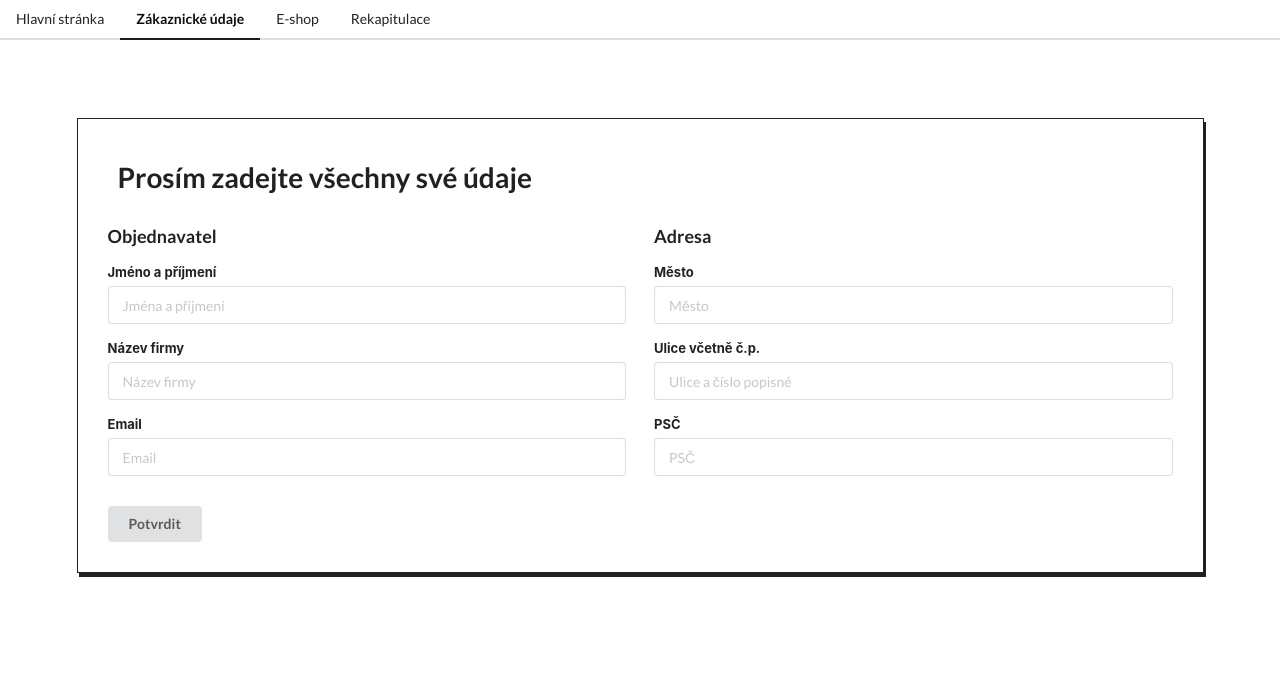
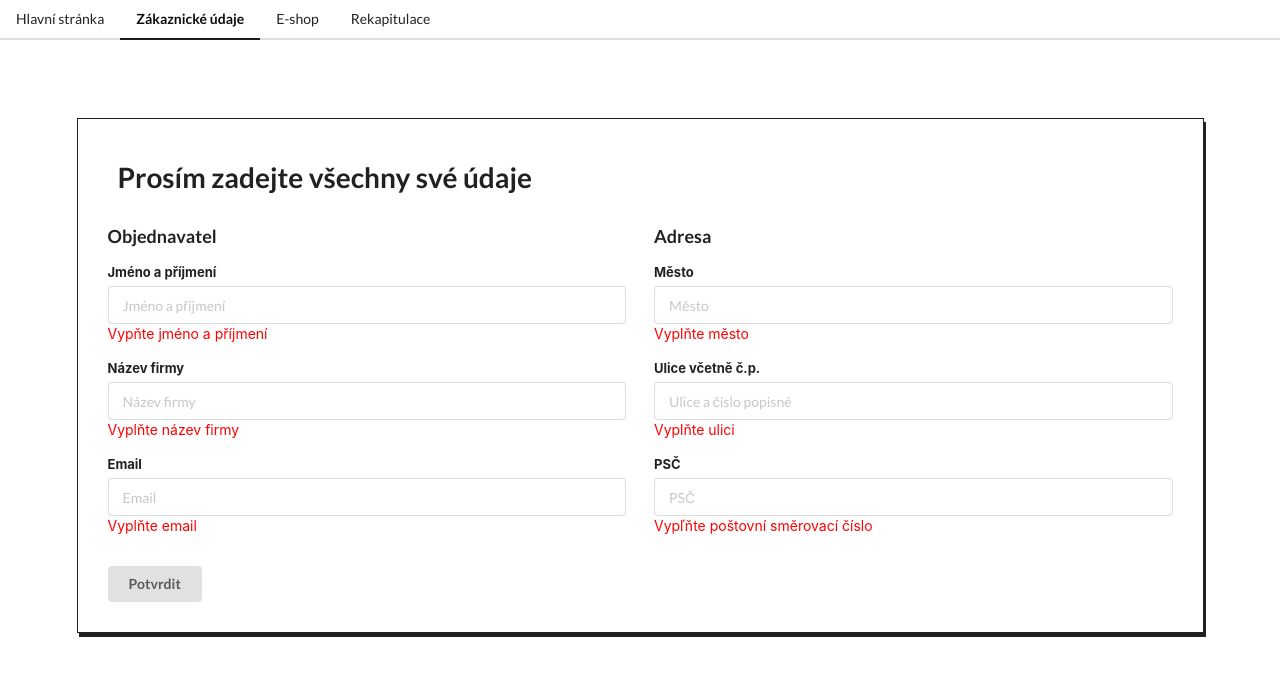
Before and after one commit to JakubPelz/Fapi, a React (Create React App) app in the folder frontend/: page /customer in a window 1280 px wide. Shown: the top 676 px of the page. Built offline with nearby package versions, Linux system fonts and the light colour scheme.

Commit message:
Validation 10%

```diff
--- a/frontend/package.json
+++ b/frontend/package.json
@@ -5,6 +5,7 @@
   "dependencies": {
     "@emotion/react": "^11.9.0",
     "@emotion/styled": "^11.8.1",
+    "@mui/material": "^5.6.3",
     "@testing-library/jest-dom": "^5.16.4",
     "@testing-library/react": "^13.1.1",
     "@testing-library/user-event": "^13.5.0",
@@ -13,9 +14,11 @@
     "moment": "^2.29.3",
     "react": "^18.0.0",
     "react-dom": "^18.0.0",
+    "react-hook-form": "^7.30.0",
     "react-router-dom": "^6.3.0",
     "react-scripts": "5.0.1",
-    "web-vitals": "^2.1.4"
+    "web-vitals": "^2.1.4",
+    "yup": "^0.32.11"
   },
   "scripts": {
     "start": "react-scripts start",
--- a/frontend/src/components/finalPageComponents/EurFinalPrice.js
+++ b/frontend/src/components/finalPageComponents/EurFinalPrice.js
@@ -4,10 +4,9 @@ import { ForeignContext } from '../context/ForeignContext';
 
 const EurFinalPrice = () => {
   const price = useContext(CardContext);
+
   const euro = useContext(ForeignContext);
-  const euroString = euro.foreign;
-  const euroFinal = parseFloat(euroString.replace(',', '.')).toFixed(3);
-  console.log(euroFinal);
+
   return (
     <div>
       <h4>Konečná cena včetně DPH</h4>
@@ -17,10 +16,16 @@ const EurFinalPrice = () => {
         <>
           <div>
             Částku nutno uhradit převodem z účtu.{' '}
-            <strong> {`${price.shopCard.finalPrice / euroFinal}`} </strong>
+            <strong>
+              {' '}
+              {`${(price.shopCard.finalPrice / euro.foreign).toFixed(3)}`}{' '}
+            </strong>
             EUR
           </div>
-          <div>Z toho DPH: {`${price.shopCard.taxPrice.toFixed(0)}`} EUR</div>
+          <div>
+            Z toho DPH:{' '}
+            {`${(price.shopCard.taxPrice / euro.foreign).toFixed(3)}`} EUR
+          </div>
         </>
       )}
     </div>
--- a/frontend/src/components/finalPageComponents/EurProductsFinal.js
+++ b/frontend/src/components/finalPageComponents/EurProductsFinal.js
@@ -1,8 +1,11 @@
 import React, { useContext } from 'react';
 import { CardContext } from '../context/CardContext';
+import { ForeignContext } from '../context/ForeignContext';
 
 const EurProductsFinal = () => {
   const product = useContext(CardContext);
+
+  const euro = useContext(ForeignContext);
 
   return (
     <table className="ui celled table">
@@ -34,17 +37,17 @@ const EurProductsFinal = () => {
                   </td>
                   <td data-label="Age">{item.name}</td>
                   <td data-label="Name" style={{ textAlign: 'center' }}>
-                    {item.price} Kč
+                    {(item.price / euro.foreign).toFixed(3)} EUR
                   </td>
                   <td data-label="Name" style={{ textAlign: 'center' }}>
-                    {item.price * item.qty} EUR
+                    {((item.price * item.qty) / euro.foreign).toFixed(3)} EUR
                   </td>
                   <td data-label="Name" style={{ textAlign: 'center' }}>
                     <strong>
                       {(
-                        item.price * item.qty +
-                        item.price * 0.15 * item.qty
-                      ).toFixed(0)}{' '}
+                        (item.price * item.qty + item.price * 0.15 * item.qty) /
+                        euro.foreign
+                      ).toFixed(3)}{' '}
                       EUR
                     </strong>
                   </td>
--- a/frontend/src/components/finalPageComponents/ForeignCurrency.js
+++ b/frontend/src/components/finalPageComponents/ForeignCurrency.js
@@ -11,7 +11,10 @@ const ForeignCurrency = () => {
   useEffect(() => {
     (async () => {
       const { data } = await axios.get(URL);
-      setForeign(data);
+
+      const euroString = data;
+      const euroFinal = parseFloat(euroString.replace(',', '.')).toFixed(3);
+      setForeign(euroFinal);
     })();
   }, []);
 
--- a/frontend/src/index.css
+++ b/frontend/src/index.css
@@ -36,3 +36,7 @@ code {
 .third-color {
   background-color: #4dabf5;
 }
+
+.validation {
+  color: red;
+}
--- a/frontend/src/pages/CustomerInfo.jsx
+++ b/frontend/src/pages/CustomerInfo.jsx
@@ -11,19 +11,29 @@ const CustomerInfo = () => {
   const [city, setCity] = useState("")
   const [zip, setZip] = useState("")
   const [redirect, setRedirect] = useState(false);
+  const { user, setUser } = React.useContext(UserContext)
 
-  const { user, setUser } = React.useContext(UserContext)
+
+  const isValidName = name != null && name.trim().length > 0;
+  const isValidCompany = companyName != null && companyName.trim().length > 0;
+  const isValidEmail = email != null && email.trim().length > 0;
+  const isValidCity = city != null && city.trim().length > 0;
+  const isValidAddress = address != null && address.trim().length > 0;
+  const isValidZip = zip != null && zip.trim().length > 0;
 
   const submit = async (e) => {
     e.preventDefault();
     const response = { name, companyName, email, address, city, zip };
     setUser(response)
-    setRedirect(true)
+    if (isValidAddress && isValidName && isValidCompany && isValidEmail && isValidCity && isValidZip) {
+      setRedirect(true)
+    }
   }
 
   if (redirect) {
     return <Navigate to={"/products"} />
   }
+
   return (
     <div className='ui vertical mashead segment' style={{ marginTop: "50px" }}>
       <div className='ui center aligned container'>
@@ -41,23 +51,23 @@ const CustomerInfo = () => {
                       <label>Jméno a příjmení</label>
                       <input
                         type="text"
-                        name="First name"
-                        placeholder={user === null ? "Jména a příjmení" : user.name}
-
+                        name="name"
+                        placeholder={user === null ? "Jméno a příjmení" : user.name}
                         required
                         onChange={(e) => setName(e.target.value)}
                       />
+                      {!isValidName ? <div className="validation">Vypňte jméno a příjmení</div> : <div></div>}
                     </div>
                     <div className="field">
                       <label>Název firmy</label>
                       <input
                         type="text"
-                        name="Název firmy"
+                        name="company"
                         placeholder={user === null ? "Název firmy" : user.companyName}
-
                         required
                         onChange={(e) => setCompanyName(e.target.value)}
                       />
+                      {!isValidCompany ? <div className="validation">Vyplňte název firmy</div> : <div></div>}
                     </div>
                     <div className="field">
                       <label>Email</label>
@@ -66,9 +76,10 @@ const CustomerInfo = () => {
                         name="email"
                         placeholder={user === null ? "Email" : user.email}
                         id="email"
-                        required
                         onChange={(e) => setEmail(e.target.value)}
                       />
+                      {!isValidEmail ? <div className="validation">Vyplňte email</div> : <div></div>}
+
                     </div>
                   </div>
 
@@ -78,34 +89,37 @@ const CustomerInfo = () => {
                       <label>Město</label>
                       <input
                         type="text"
-                        name="First name"
+                        name="city"
                         placeholder={user === null ? "Město" : user.city}
                         id="First name"
                         required
                         onChange={(e) => setCity(e.target.value)}
                       />
+                      {!isValidCity ? <div className="validation">Vyplňte město</div> : <div></div>}
                     </div>
                     <div className="field">
                       <label>Ulice včetně č.p.</label>
                       <input
                         type="text"
-                        name="Last name"
+                        name="address"
                         placeholder={user === null ? "Ulice a číslo popisné" : user.address}
                         id="Last name"
                         required
                         onChange={(e) => setAddress(e.target.value)}
                       />
+                      {!isValidAddress ? <div className="validation">Vyplňte ulici</div> : <div></div>}
                     </div>
                     <div className="field">
                       <label>PSČ</label>
                       <input
                         type="text"
-                        name="email"
+                        name="zip"
                         placeholder={user === null ? "PSČ" : user.zip}
                         id="email"
                         required
                         onChange={(e) => setZip(e.target.value)}
                       />
+                      {!isValidZip ? <div className="validation">Vypľňte poštovní směrovací číslo</div> : <div></div>}
                     </div>
                   </div>
                 </div>
```
Also changed, not shown: 1 other file (tests, documents, lock files or other folders).
